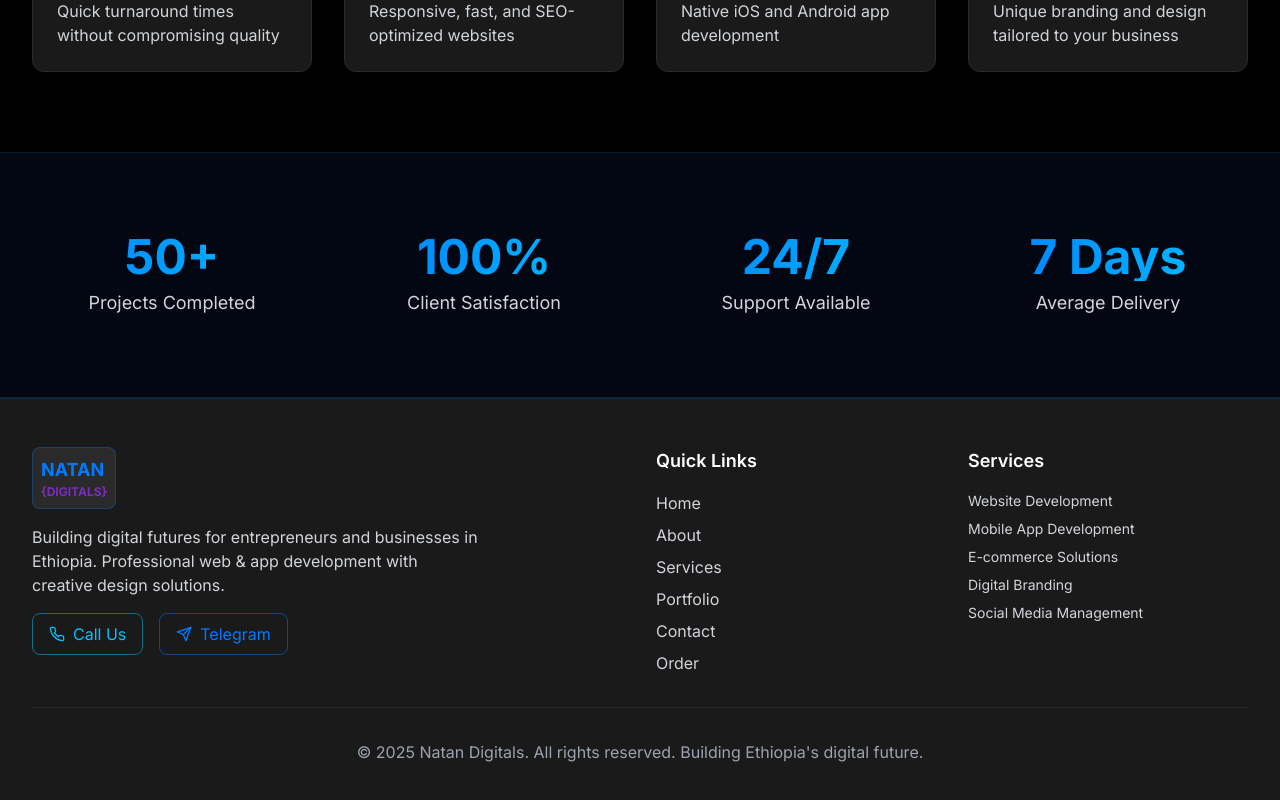
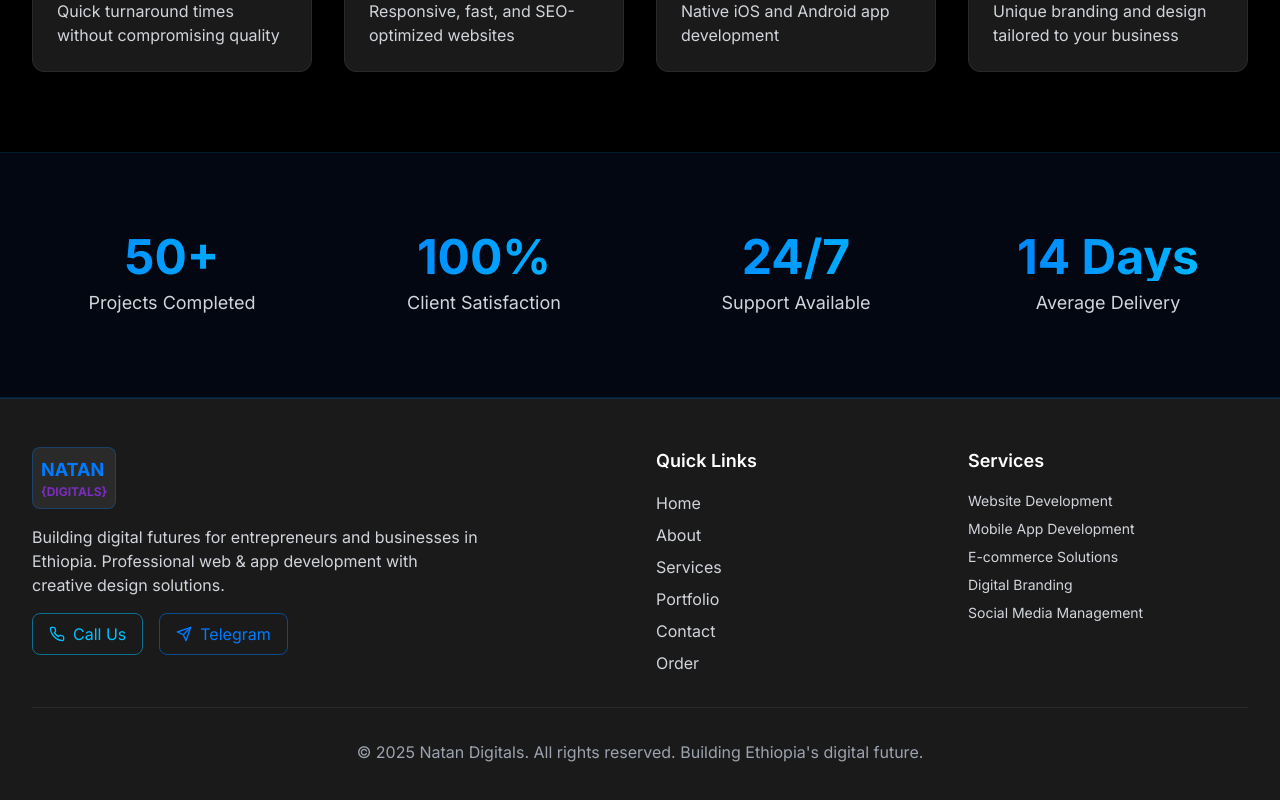
Before and after one commit to natan1234567890/natan-digitals, a React (Vite) app in the folder project/: page / in a window 1280 px wide. Shown: the part 1182-1982 px from the top of the page. Built offline with nearby package versions, Linux system fonts and the light colour scheme.

Commit message:
Update Home.tsx
Updated average delivery time from 7 days to 14 days.

```diff
--- a/project/src/pages/Home.tsx
+++ b/project/src/pages/Home.tsx
@@ -16,7 +16,7 @@ const Home: React.FC = () => {
     { number: '50+', label: 'Projects Completed' },
     { number: '100%', label: 'Client Satisfaction' },
     { number: '24/7', label: 'Support Available' },
-    { number: '7 Days', label: 'Average Delivery' },
+    { number: '14 Days', label: 'Average Delivery' },
   ];
 
   return (
```
